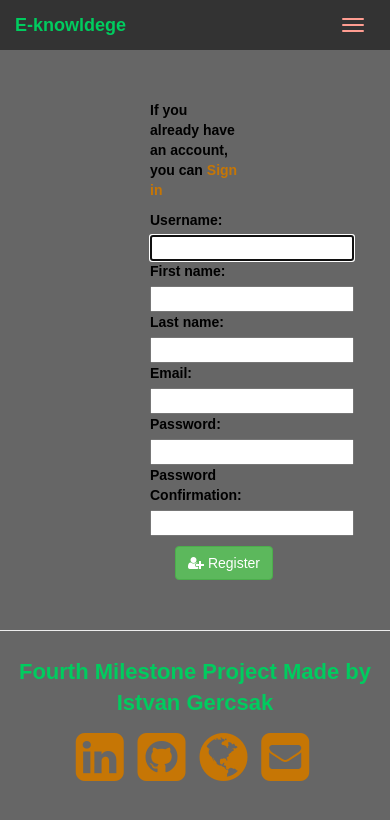
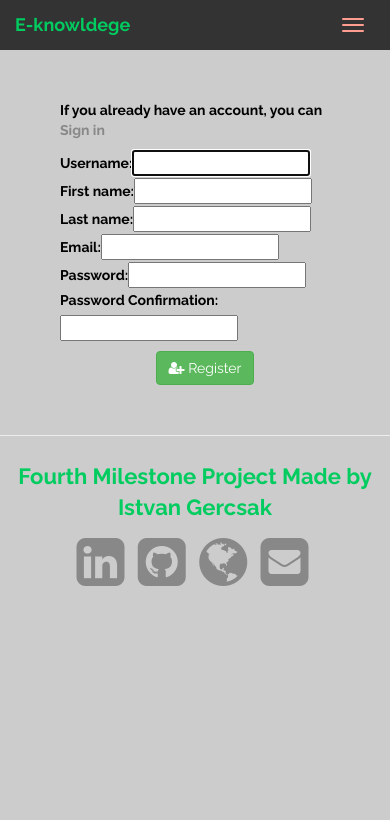
Before and after one commit to IstvanGercsak/Fourth_Milestone_Project, a Django app: page /accounts/register/ in a window 390 px wide. Shown: the top 820 px of the page. Run offline with Django 3.2, Linux system fonts and the light colour scheme; some libraries are stand-ins or nearby versions.

Commit message:
Change UI design

```diff
--- a/accounts/templates/profile.html
+++ b/accounts/templates/profile.html
@@ -5,7 +5,6 @@
 {% block content %}
 
     <!-- Profile details -->
-
     <div class="profile-container">
         <div class="row margin-profile-field">
             <div class="col-sm-12">
--- a/static/css/custom.css
+++ b/static/css/custom.css
@@ -1,9 +1,11 @@
+@import url('https://fonts.googleapis.com/css?family=Raleway:400,700&display=swap');
+
 /* General */
 
 body {
-    font-family: sans-serif;
+    font-family: 'Raleway', sans-serif;
     padding-top: 100px;
-    background: #666666;
+    background: #cccccc;
     color: black;
     font-weight: bold;
 }
@@ -120,7 +122,7 @@ a:hover, a:visited, a:active, a:link {
 }
 
 a, h2 {
-    color: #c67605;
+    color: #888888;
     transition: all 0.5s ease-in-out;
     font-weight: bold;
 }
@@ -375,4 +377,9 @@ legend {
     ul {
         margin-left: -50px;
     }
+
+    .register-container {
+        margin-left: 60px;
+        margin-right: 60px;
+    }
 }
```
Also changed, not shown: accounts/templates/edit.html (+5 -10 lines).
